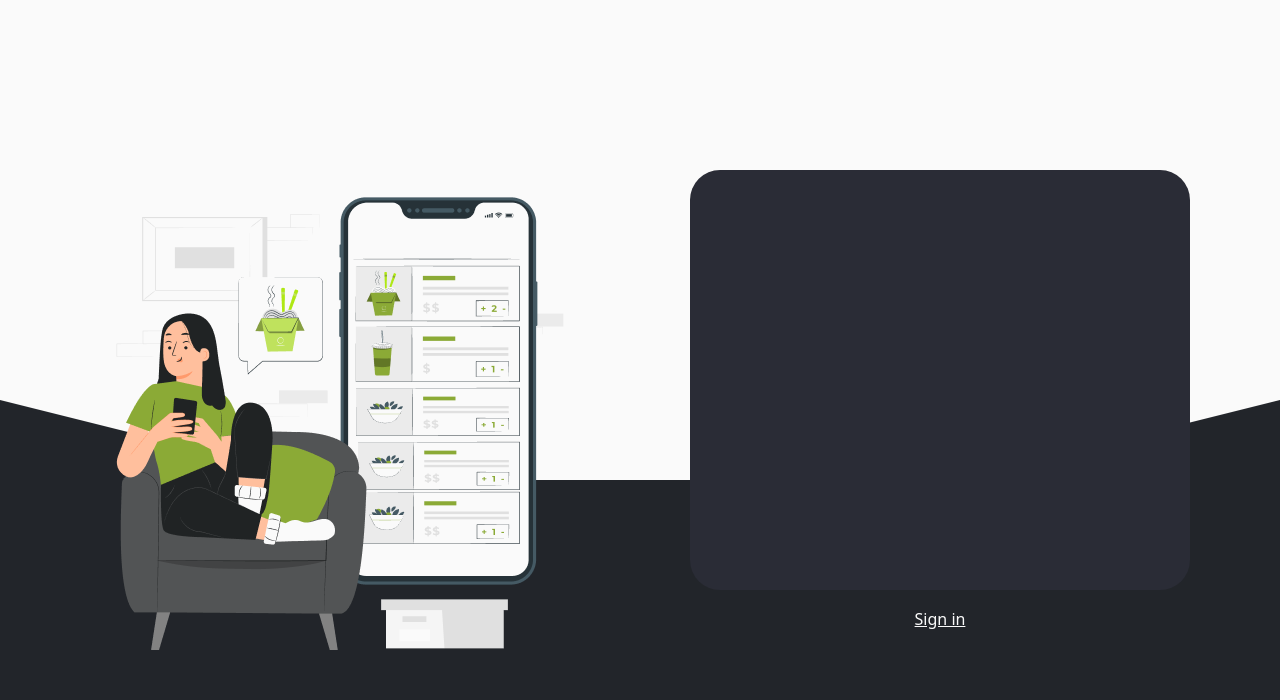
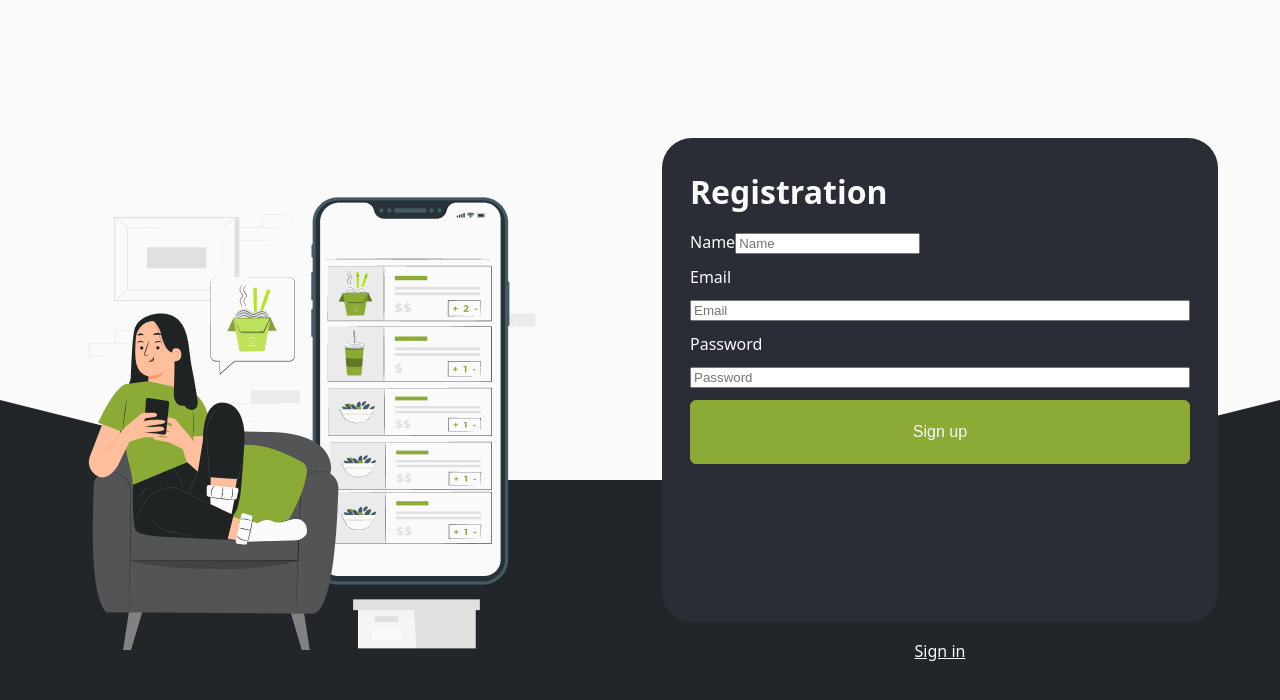
Before and after one commit to dag-szad/SoYummy, a Vue app in the folder frontend/: page /register in a window 1280 px wide. Shown: the top 700 px of the page. Built offline with nearby package versions, Linux system fonts and the light colour scheme.

Commit message:
feat: update log/reg page to the new component

```diff
--- a/frontend/src/components/pages/Login.vue
+++ b/frontend/src/components/pages/Login.vue
@@ -18,7 +18,7 @@
                 100vw"
             />
             <div class="login__form">
-                <div class="pseudoform"></div>
+                <auth-form destination="login" />
                 <router-link class="link" to="/register">
                     Registration
                 </router-link>
@@ -28,21 +28,11 @@
     <div class="trapezoid"></div>
 </template>
 
-<script setup lang="ts"></script>
+<script setup lang="ts">
+import AuthForm from '../templates/AuthForm.vue'
+</script>
 
 <style lang="scss" scoped>
-.pseudoform {
-    width: 335px;
-    height: 315px;
-    background-color: var(--grey-form);
-    border-radius: 30px;
-
-    @media (min-width: 768px) {
-        width: 500px;
-        height: 420px;
-    }
-}
-
 .login {
     display: flex;
     flex-direction: column;
--- a/frontend/src/components/pages/Register.vue
+++ b/frontend/src/components/pages/Register.vue
@@ -18,7 +18,7 @@
                 100vw"
             />
             <div class="register__form">
-                <div class="pseudoform"></div>
+                <auth-form destination="register" />
                 <router-link class="link" to="/login"> Sign in </router-link>
             </div>
         </div>
@@ -26,21 +26,11 @@
     <div class="trapezoid"></div>
 </template>
 
-<script setup lang="ts"></script>
+<script setup lang="ts">
+import AuthForm from '../templates/AuthForm.vue'
+</script>
 
 <style lang="scss" scoped>
-.pseudoform {
-    width: 335px;
-    height: 315px;
-    background-color: var(--grey-form);
-    border-radius: 30px;
-
-    @media (min-width: 768px) {
-        width: 500px;
-        height: 420px;
-    }
-}
-
 .register {
     display: flex;
     flex-direction: column;
```
